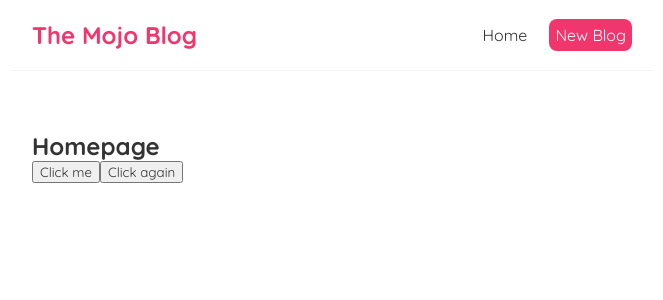
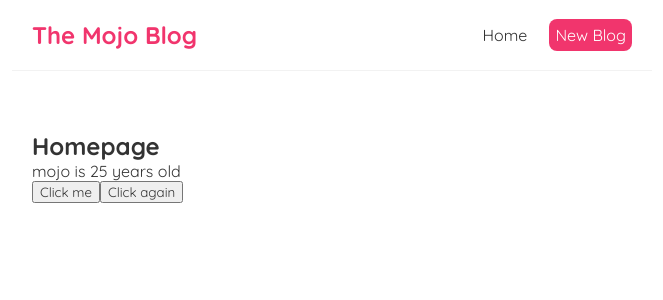
Before and after one commit to TheRealKiraAI/react-blog, a React (Create React App) app in the folder mojo-blog/: page / in a window 1280 px wide. Shown: the top 300 px of the page, without its empty margins (308-971 px from the left). Built offline with nearby package versions, Linux system fonts and the light colour scheme; the HTML template or start-up script is replaced by a standard one.

Commit message:
wip: state sample

```diff
--- a/mojo-blog/src/Home.js
+++ b/mojo-blog/src/Home.js
@@ -1,7 +1,13 @@
+import { useState } from 'react';
+
 const Home = () => {
+  // let name = 'mojo';
+  const [name, setName] = useState('mojo');
+  const [age, setAge] = useState(25);
 
-  const handleClick = (e) => {
-    console.log('hello, world', e);
+  const handleClick = () => {
+    setName('jojo');
+    setAge(30);
   }
 
   const clickAgain = (name, e) => {
@@ -11,6 +17,7 @@
   return (
     <div className="home">
       <h2>Homepage</h2>
+      <p>{ name } is { age } years old</p>
       <button onClick={handleClick}>Click me</button>
       <button onClick={(e) => clickAgain('mojo')}>Click again</button>
     </div>
```
